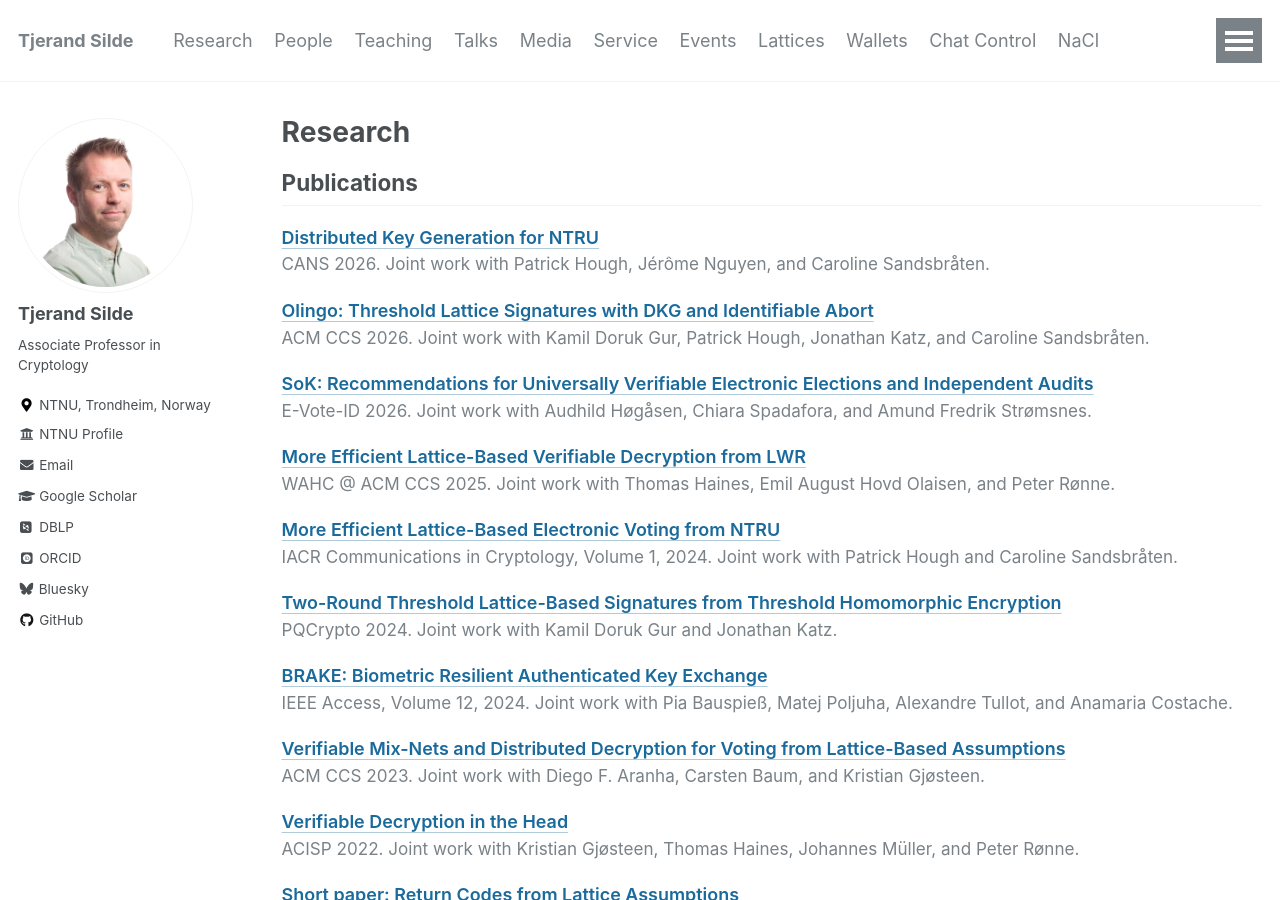
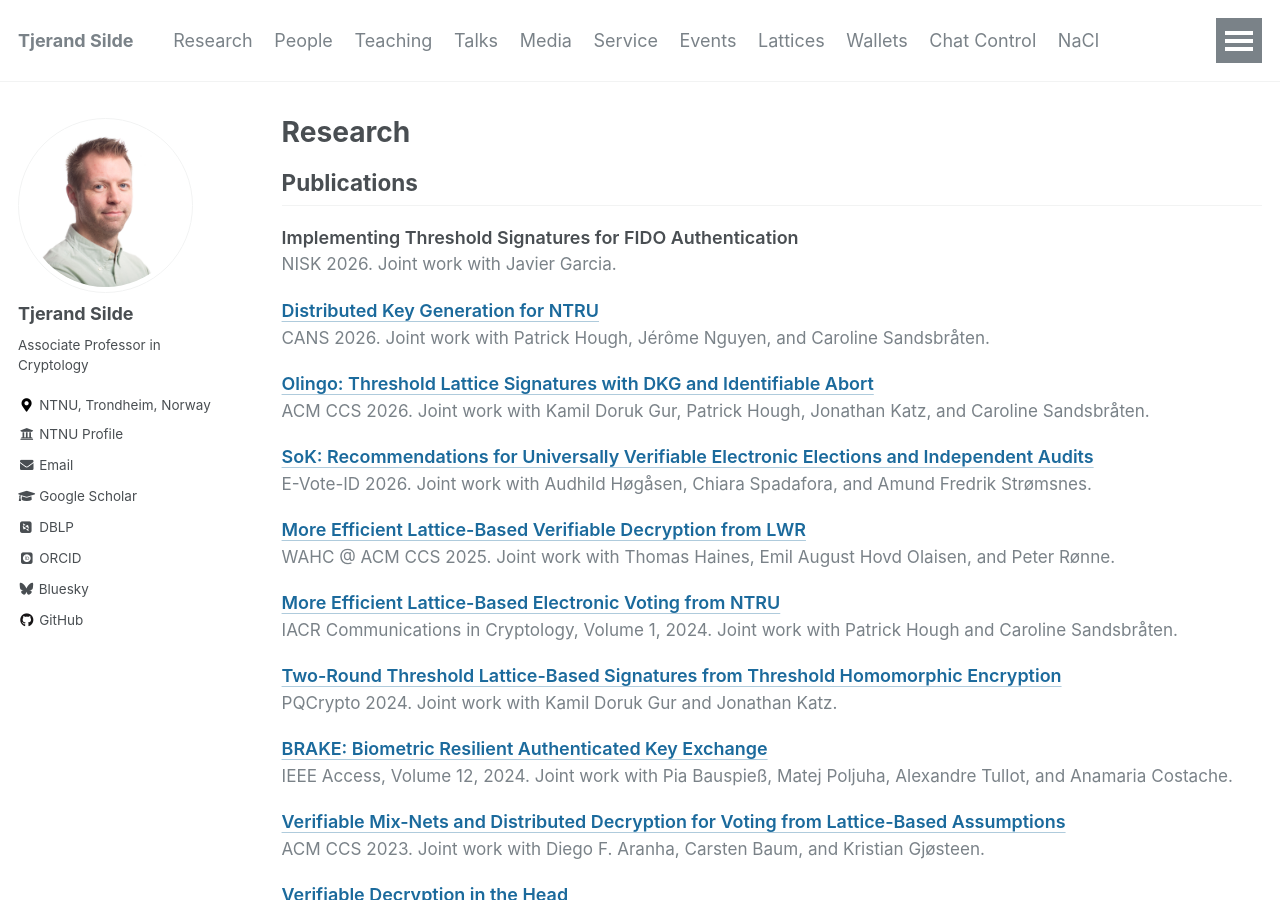
Before and after one commit to tjesi/tjesi.github.io, a Jekyll site: the page built from _pages/research.md, in a window 1280 px wide and 900 px high. Built offline with Jekyll 4.4.1, drawn with Linux system fonts in a browser that asks for light colours; some web fonts are replaced.

Commit message:
Update research.md

```diff
--- a/_pages/research.md
+++ b/_pages/research.md
@@ -5,6 +5,8 @@ permalink: /research/
 
 ## Publications
 
+- **Implementing Threshold Signatures for FIDO Authentication**
+  NISK 2026. Joint work with Javier Garcia.
 - **[Distributed Key Generation for NTRU](https://eprint.iacr.org/2026/1854)**
   CANS 2026. Joint work with Patrick Hough, Jérôme Nguyen, and Caroline Sandsbråten.
 - **[Olingo: Threshold Lattice Signatures with DKG and Identifiable Abort](https://eprint.iacr.org/2025/1789)**
```
